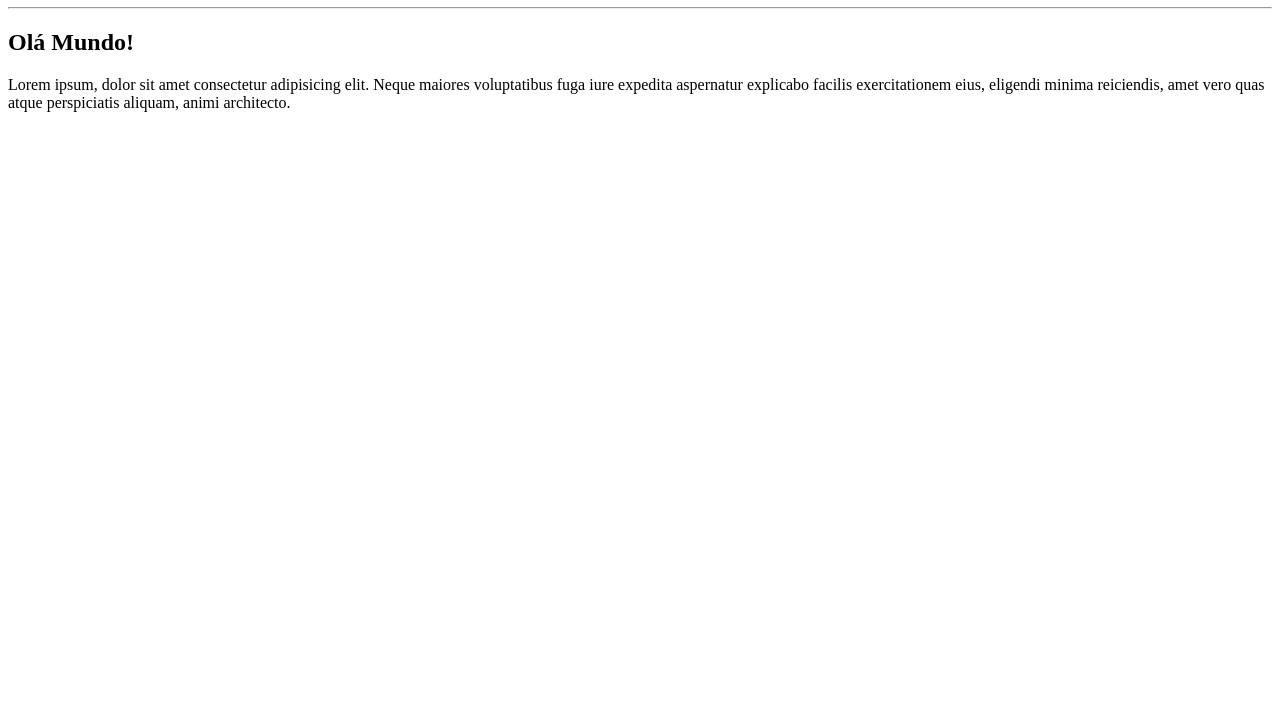
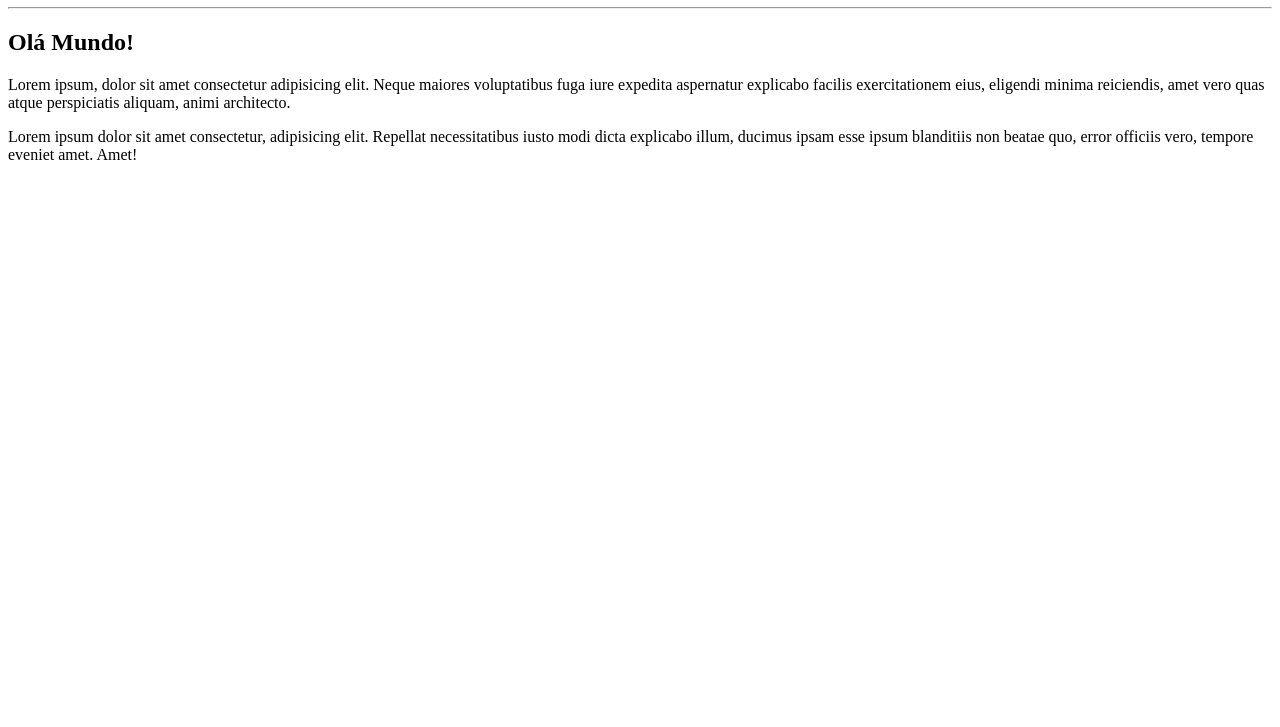
Before and after one commit to FranklinAndrade1/ola_mundo, a plain HTML site: page site_exemplo/index.html in a window 1280 px wide. Shown: the part 73-800 px from the top of the page. Drawn offline with Linux system fonts and the light colour scheme.

Commit message:
adicionei um paragrafo

```diff
--- a/site_exemplo/index.html
+++ b/site_exemplo/index.html
@@ -13,5 +13,8 @@
     <p>
         Lorem ipsum, dolor sit amet consectetur adipisicing elit. Neque maiores voluptatibus fuga iure expedita aspernatur explicabo facilis exercitationem eius, eligendi minima reiciendis, amet vero quas atque perspiciatis aliquam, animi architecto.
     </p>
+    <p>
+        Lorem ipsum dolor sit amet consectetur, adipisicing elit. Repellat necessitatibus iusto modi dicta explicabo illum, ducimus ipsam esse ipsum blanditiis non beatae quo, error officiis vero, tempore eveniet amet. Amet!
+    </p>
 </body>
 </html>
```
